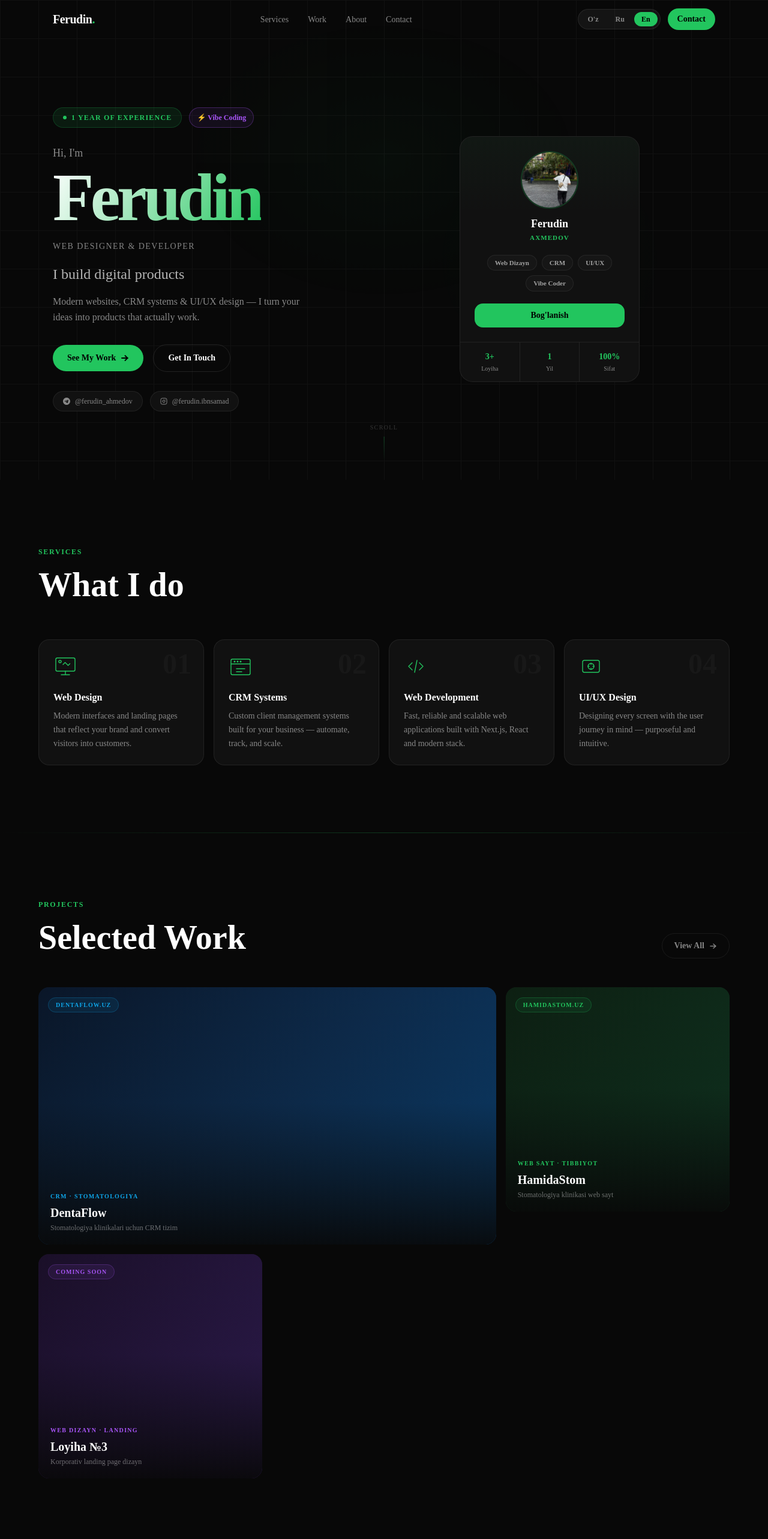
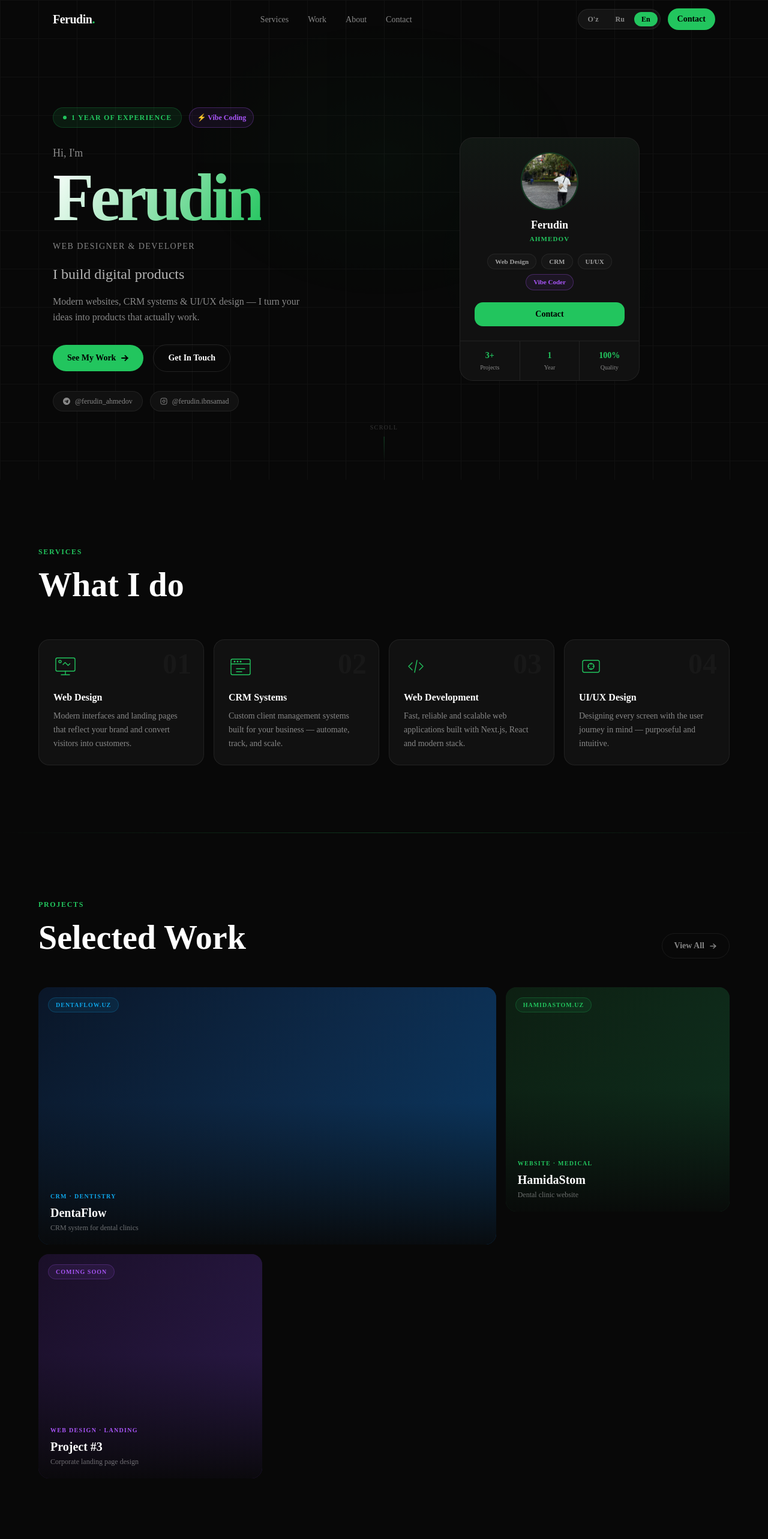
Before and after one commit to ferudinaxmedov/ferudin, a Next.js app: page /en in a window 1280 px wide. Shown: the top 2566 px of the page at 60% size. Built offline with nearby package versions, Linux system fonts and the light colour scheme.

Commit message:
fix: all i18n — hardcoded uzbek text moved to translations, Axmedov→Ahmedov, 'Men kimman?' fix

```diff
--- a/messages/en.json
+++ b/messages/en.json
@@ -14,7 +14,15 @@
     "cta_work": "See My Work",
     "cta_contact": "Get In Touch",
     "badge_exp": "1 year of experience",
-    "badge_vibe": "Vibe Coding"
+    "badge_vibe": "Vibe Coding",
+    "card_surname": "Ahmedov",
+    "card_role": "Web Designer & Dev",
+    "card_chips": "Web Design · CRM · UI/UX",
+    "card_vibe": "Vibe Coder",
+    "card_connect": "Contact",
+    "stat_projects": "Projects",
+    "stat_years": "Year",
+    "stat_quality": "Quality"
   },
   "tools": "Technologies I work with",
   "services": {
@@ -32,7 +40,15 @@
   "work": {
     "label": "Projects",
     "heading": "Selected Work",
-    "view_all": "View All"
+    "view_all": "View All",
+    "dentaflow_cat": "CRM · Dentistry",
+    "dentaflow_desc": "CRM system for dental clinics",
+    "hamidastom_cat": "Website · Medical",
+    "hamidastom_desc": "Dental clinic website",
+    "p3_title": "Project #3",
+    "p3_cat": "Web Design · Landing",
+    "p3_desc": "Corporate landing page design",
+    "p3_label": "coming soon"
   },
   "about": {
     "label": "About",
@@ -40,7 +56,9 @@
     "bio": "I'm Ferudin — web designer & developer. Vibe coding is my path: I rapidly turn ideas into prototypes and prototypes into real products. Every project is a problem solved.",
     "years": "Year of experience",
     "projects": "Projects completed",
-    "clients": "Happy clients"
+    "clients": "Happy clients",
+    "badge_location": "🇺🇿 Tashkent",
+    "badge_vibe": "⚡ Vibe Coder"
   },
   "contact": {
     "label": "Contact",
@@ -49,7 +67,8 @@
     "telegram": "Telegram",
     "instagram": "Instagram",
     "email": "Email",
-    "phone": "Phone"
+    "phone": "Phone",
+    "cta": "Message on Telegram"
   },
   "footer": {
     "copy": "Ferudin. All rights reserved."
--- a/messages/ru.json
+++ b/messages/ru.json
@@ -14,7 +14,15 @@
     "cta_work": "Мои работы",
     "cta_contact": "Связаться",
     "badge_exp": "1 год опыта",
-    "badge_vibe": "Vibe Coding"
+    "badge_vibe": "Vibe Coding",
+    "card_surname": "Ahmedov",
+    "card_role": "Веб-дизайнер & Разработчик",
+    "card_chips": "Веб-дизайн · CRM · UI/UX",
+    "card_vibe": "Vibe Coder",
+    "card_connect": "Написать",
+    "stat_projects": "Проекты",
+    "stat_years": "Год",
+    "stat_quality": "Качество"
   },
   "tools": "Технологии которые использую",
   "services": {
@@ -32,7 +40,15 @@
   "work": {
     "label": "Проекты",
     "heading": "Избранные работы",
-    "view_all": "Все работы"
+    "view_all": "Все работы",
+    "dentaflow_cat": "CRM · Стоматология",
+    "dentaflow_desc": "CRM система для стоматологических клиник",
+    "hamidastom_cat": "Сайт · Медицина",
+    "hamidastom_desc": "Сайт стоматологической клиники",
+    "p3_title": "Проект №3",
+    "p3_cat": "Веб-дизайн · Лендинг",
+    "p3_desc": "Дизайн корпоративного лендинга",
+    "p3_label": "скоро"
   },
   "about": {
     "label": "Обо мне",
@@ -40,7 +56,9 @@
     "bio": "Я Ferudin — веб-дизайнер и разработчик. Vibe coding — мой путь: быстро превращаю идею в прототип, а прототип в реальный продукт. Каждый проект — решение конкретной задачи.",
     "years": "Год опыта",
     "projects": "Завершённых проектов",
-    "clients": "Довольных клиентов"
+    "clients": "Довольных клиентов",
+    "badge_location": "🇺🇿 Ташкент",
+    "badge_vibe": "⚡ Vibe Coder"
   },
   "contact": {
     "label": "Контакт",
@@ -49,7 +67,8 @@
     "telegram": "Telegram",
     "instagram": "Instagram",
     "email": "Email",
-    "phone": "Телефон"
+    "phone": "Телефон",
+    "cta": "Написать в Telegram"
   },
   "footer": {
     "copy": "Ferudin. Все права защищены."
--- a/messages/uz.json
+++ b/messages/uz.json
@@ -14,7 +14,15 @@
     "cta_work": "Ishlarimni ko'rish",
     "cta_contact": "Bog'lanish",
     "badge_exp": "1 yillik tajriba",
-    "badge_vibe": "Vibe Coding"
+    "badge_vibe": "Vibe Coding",
+    "card_surname": "Ahmedov",
+    "card_role": "Web Designer & Dev",
+    "card_chips": "Web Dizayn · CRM · UI/UX",
+    "card_vibe": "Vibe Coder",
+    "card_connect": "Bog'lanish",
+    "stat_projects": "Loyiha",
+    "stat_years": "Yil",
+    "stat_quality": "Sifat"
   },
   "tools": "Ishlatadigan texnologiyalar",
   "services": {
@@ -32,15 +40,25 @@
   "work": {
     "label": "Loyihalar",
     "heading": "Tanlangan ishlar",
-    "view_all": "Hammasi"
+    "view_all": "Hammasi",
+    "dentaflow_cat": "CRM · Stomatologiya",
+    "dentaflow_desc": "Stomatologiya klinikalari uchun CRM tizim",
+    "hamidastom_cat": "Web Sayt · Tibbiyot",
+    "hamidastom_desc": "Stomatologiya klinikasi web sayt",
+    "p3_title": "Loyiha №3",
+    "p3_cat": "Web Dizayn · Landing",
+    "p3_desc": "Korporativ landing page dizayn",
+    "p3_label": "tez kunda"
   },
   "about": {
     "label": "Men haqimda",
-    "heading": "Kim men?",
+    "heading": "Men kimman?",
     "bio": "Men Ferudin — web dizayner va dasturchi. Vibe coding mening yo'lim: g'oyani tezda prototipga, prototipni real mahsulotga aylantirib beraman. Har bir loyiha — bu muammo yechimi.",
     "years": "Yil tajriba",
     "projects": "Tugallangan loyiha",
-    "clients": "Mamnun mijoz"
+    "clients": "Mamnun mijoz",
+    "badge_location": "🇺🇿 Toshkent",
+    "badge_vibe": "⚡ Vibe Coder"
   },
   "contact": {
     "label": "Aloqa",
@@ -49,7 +67,8 @@
     "telegram": "Telegram",
     "instagram": "Instagram",
     "email": "Email",
-    "phone": "Telefon"
+    "phone": "Telefon",
+    "cta": "Telegram orqali yozing"
   },
   "footer": {
     "copy": "Ferudin. Barcha huquqlar himoyalangan."
--- a/src/components/public/About.tsx
+++ b/src/components/public/About.tsx
@@ -253,7 +253,7 @@ export default function About() {
                     backdropFilter: 'blur(8px)',
                   }}
                 >
-                  ⚡ Vibe Coder
+                  {t('badge_vibe')}
                 </div>
 
                 {/* Floating badge — bottom left */}
@@ -269,7 +269,7 @@ export default function About() {
                     backdropFilter: 'blur(8px)',
                   }}
                 >
-                  🇺🇿 Tashkent
+                  {t('badge_location')}
                 </div>
               </div>
 
--- a/src/components/public/Contact.tsx
+++ b/src/components/public/Contact.tsx
@@ -142,7 +142,7 @@ export default function Contact() {
             <svg width="18" height="18" viewBox="0 0 24 24" fill="currentColor" aria-hidden="true">
               <path d="M12 0C5.373 0 0 5.373 0 12s5.373 12 12 12 12-5.373 12-12S18.627 0 12 0zm5.894 8.221l-1.97 9.28c-.145.658-.537.818-1.084.508l-3-2.21-1.447 1.394c-.16.16-.295.295-.605.295l.213-3.053 5.56-5.023c.242-.213-.054-.333-.373-.12l-6.871 4.326-2.962-.924c-.643-.204-.657-.643.136-.953l11.57-4.461c.537-.194 1.006.131.833.94z" />
             </svg>
-            Telegram orqali yozing
+            {t('cta')}
           </a>
         </div>
       </div>
--- a/src/components/public/Hero.tsx
+++ b/src/components/public/Hero.tsx
@@ -178,18 +178,18 @@ export default function Hero() {
                 >
                   <img
                     src="/ferudin-profile.jpg"
-                    alt="Ferudin Axmedov"
+                    alt="Ferudin Ahmedov"
                     className="w-full h-full object-cover object-top"
                   />
                 </div>
                 <p className="text-white font-bold text-lg leading-none">Ferudin</p>
-                <p className="text-[var(--g)] text-[11px] font-semibold tracking-widest uppercase mt-1.5 mb-5">
-                  Axmedov
+                <p className="text-[var(--g)] text-[11px] font-semibold tracking-widest uppercase mt-1.5 mb-4">
+                  {t('card_surname')}
                 </p>
 
                 {/* Service chips */}
                 <div className="flex flex-wrap gap-2 justify-center mb-5">
-                  {['Web Dizayn', 'CRM', 'UI/UX', 'Vibe Coder'].map(s => (
+                  {t('card_chips').split(' · ').map(s => (
                     <span
                       key={s}
                       className="px-3 py-1 rounded-full text-[11px] font-semibold border"
@@ -198,6 +198,12 @@ export default function Hero() {
                       {s}
                     </span>
                   ))}
+                  <span
+                    className="px-3 py-1 rounded-full text-[11px] font-semibold border"
+                    style={{ borderColor: 'rgba(168,85,247,0.3)', background: 'rgba(168,85,247,0.08)', color: '#a855f7' }}
+                  >
+                    {t('card_vibe')}
+                  </span>
                 </div>
 
                 {/* Contact mini */}
@@ -207,7 +213,7 @@ export default function Hero() {
                   rel="noopener noreferrer"
                   className="w-full py-2.5 rounded-xl font-bold text-sm text-black bg-[var(--g)] hover:bg-[#4ade80] transition-colors duration-200"
                 >
-                  Bog'lanish
+                  {t('card_connect')}
                 </a>
               </div>
 
@@ -217,9 +223,9 @@ export default function Hero() {
                 style={{ borderColor: 'var(--b)' }}
               >
                 {[
-                  { n: '3+', l: 'Loyiha' },
-                  { n: '1', l: 'Yil' },
-                  { n: '100%', l: 'Sifat' },
+                  { n: '3+', l: t('stat_projects') },
+                  { n: '1', l: t('stat_years') },
+                  { n: '100%', l: t('stat_quality') },
                 ].map((s, i) => (
                   <div
                     key={s.l}
--- a/src/components/public/Work.tsx
+++ b/src/components/public/Work.tsx
@@ -1,13 +1,16 @@
 'use client';
 
 import { useTranslations } from 'next-intl';
+
+export default function Work() {
+  const t = useTranslations('work');
 
   const projects = [
     {
       title: 'DentaFlow',
       url: 'https://dentaflow.uz',
-    category: 'CRM · Stomatologiya',
-    desc: 'Stomatologiya klinikalari uchun CRM tizim',
+      category: t('dentaflow_cat'),
+      desc: t('dentaflow_desc'),
       gradient: 'linear-gradient(135deg, #0a1628 0%, #0d2a4a 50%, #0a3d6b 100%)',
       accent: '#0ea5e9',
       span: 'col-span-1 md:col-span-2',
@@ -17,8 +20,8 @@ const projects = [
     {
       title: 'HamidaStom',
       url: 'https://hamidastom.uz',
-    category: 'Web Sayt · Tibbiyot',
-    desc: 'Stomatologiya klinikasi web sayt',
+      category: t('hamidastom_cat'),
+      desc: t('hamidastom_desc'),
       gradient: 'linear-gradient(135deg, #0d1f12 0%, #0f3320 100%)',
       accent: '#22c55e',
       span: 'col-span-1',
@@ -26,20 +29,17 @@ const projects = [
       label: 'hamidastom.uz',
     },
     {
-    title: 'Loyiha №3',
+      title: t('p3_title'),
       url: '#contact',
-    category: 'Web Dizayn · Landing',
-    desc: 'Korporativ landing page dizayn',
+      category: t('p3_cat'),
+      desc: t('p3_desc'),
       gradient: 'linear-gradient(135deg, #1a0f28 0%, #2d1b4e 100%)',
       accent: '#a855f7',
       span: 'col-span-1',
       aspect: 'aspect-square',
-    label: 'coming soon',
+      label: t('p3_label'),
     },
   ];
-
-export default function Work() {
-  const t = useTranslations('work');
 
   return (
     <section id="work" className="py-28 px-6 relative">
@@ -130,10 +130,7 @@ export default function Work() {
                 style={{ background: 'linear-gradient(to top, rgba(8,8,8,0.92) 0%, rgba(8,8,8,0.05) 55%, transparent 100%)' }}
               >
                 <div className="absolute bottom-0 left-0 right-0 p-5">
-                  <p
-                    className="text-[10px] font-semibold tracking-[0.13em] uppercase mb-2"
-                    style={{ color: p.accent }}
-                  >
+                  <p className="text-[10px] font-semibold tracking-[0.13em] uppercase mb-2" style={{ color: p.accent }}>
                     {p.category}
                   </p>
                   <h3 className="text-white font-black text-xl leading-tight mb-1">{p.title}</h3>
@@ -142,9 +139,7 @@ export default function Work() {
               </div>
 
               {/* Arrow */}
-              <div
-                className="absolute top-4 right-4 w-8 h-8 rounded-full border border-white/15 flex items-center justify-center text-white opacity-0 scale-75 group-hover:opacity-100 group-hover:scale-100 transition-all duration-250"
-              >
+              <div className="absolute top-4 right-4 w-8 h-8 rounded-full border border-white/15 flex items-center justify-center text-white opacity-0 scale-75 group-hover:opacity-100 group-hover:scale-100 transition-all duration-250">
                 <svg width="12" height="12" viewBox="0 0 12 12" fill="none" aria-hidden="true">
                   <path d="M2 6h8M6.5 2.5l4 3.5-4 3.5" stroke="currentColor" strokeWidth="1.5" strokeLinecap="round" strokeLinejoin="round" />
                 </svg>
```
Lines whose indentation alone changed are shown as unchanged.
